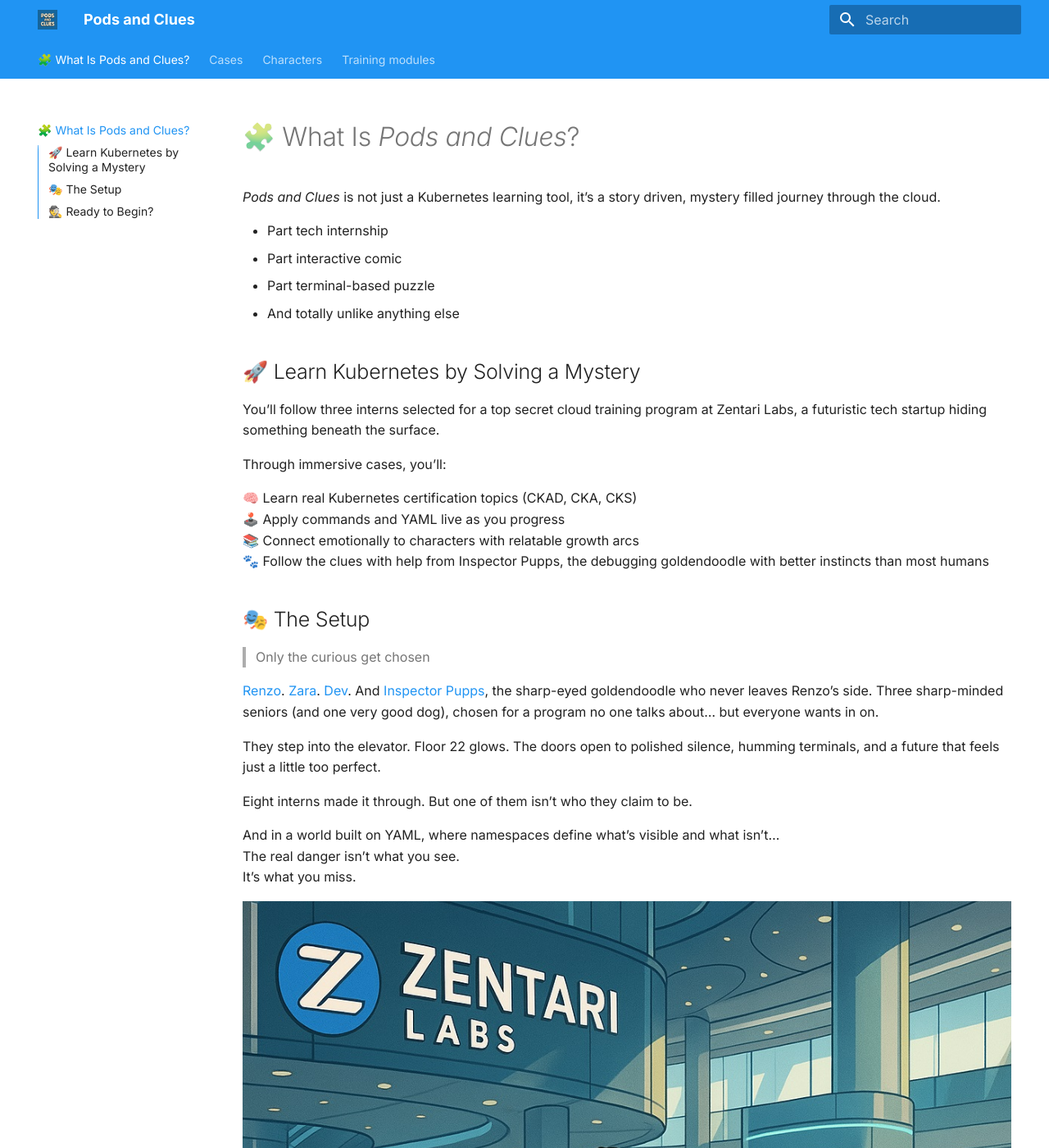
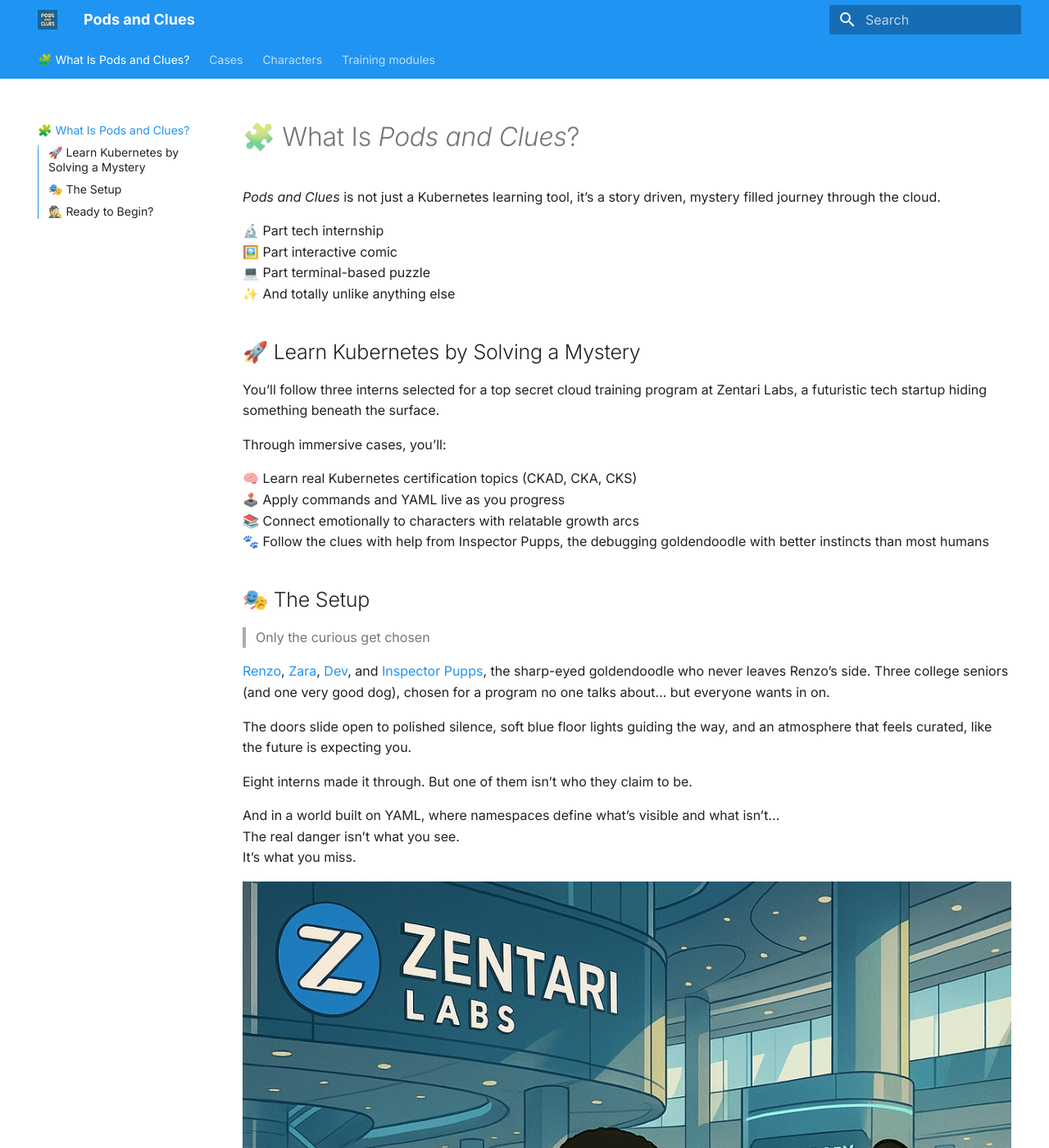
Before and after one commit to zentarilabs/pods-and-clues, an MkDocs documentation site: the page built from docs/index.md, in a window 1280 px wide and 1400 px high. Shown: the whole window at 82% size. Built offline with MkDocs 1.6.1 and Material for MkDocs 9.7.7, drawn with Linux system fonts in a browser that asks for light colours.

Commit message:
Update index

```diff
--- a/docs/index.md
+++ b/docs/index.md
@@ -2,10 +2,10 @@
 
 *Pods and Clues* is not just a Kubernetes learning tool, it’s a story driven, mystery filled journey through the cloud.
 
-* Part tech internship
-* Part interactive comic
-* Part terminal-based puzzle
-* And totally unlike anything else
+🔬 Part tech internship
+🖼️ Part interactive comic
+💻 Part terminal-based puzzle
+✨ And totally unlike anything else
 
 ## 🚀 Learn Kubernetes by Solving a Mystery
 
@@ -22,10 +22,9 @@ Through immersive cases, you’ll:
 
 > Only the curious get chosen
 
-[Renzo](characters/renzo.md). [Zara](characters/zara.md). [Dev](characters/dev.md). And [Inspector Pupps](characters/pupps.md), the sharp-eyed goldendoodle who never leaves Renzo’s side.
-Three sharp-minded seniors (and one very good dog), chosen for a program no one talks about… but everyone wants in on.
+[Renzo](characters/renzo.md), [Zara](characters/zara.md), [Dev](characters/dev.md), and [Inspector Pupps](characters/pupps.md), the sharp-eyed goldendoodle who never leaves Renzo’s side. Three college seniors (and one very good dog), chosen for a program no one talks about… but everyone wants in on.
 
-They step into the elevator. Floor 22 glows. The doors open to polished silence, humming terminals, and a future that feels just a little too perfect.
+The doors slide open to polished silence, soft blue floor lights guiding the way, and an atmosphere that feels curated, like the future is expecting you.
 
 Eight interns made it through. But one of them isn’t who they claim to be.
 
```
